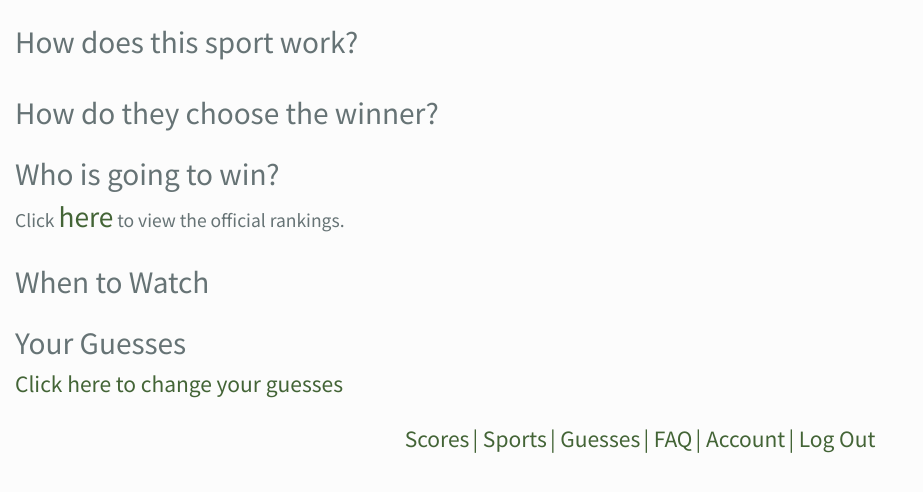
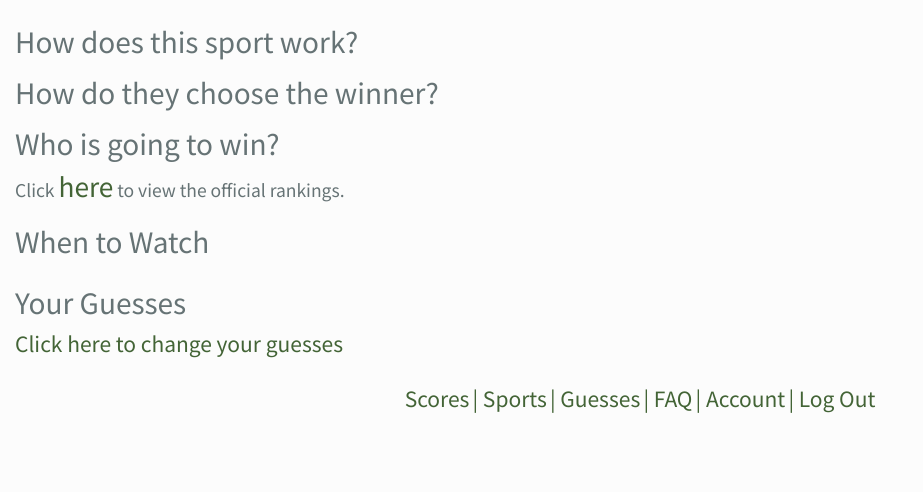
Before and after one commit to BoggsParty/Olympics2021, a Django app: template pages/templates/pages/sport_detail.html in a window 1280 px wide. Shown: the part 127-619 px from the top of the page, without its empty margins (0-923 px from the left). Run offline with Django 3.2, Linux system fonts and the light colour scheme; the template is opened without the code that fills it, so the values that code supplies are empty; some libraries are stand-ins or nearby versions.

Commit message:
updated sport detail template

```diff
--- a/mysite/urls.py
+++ b/mysite/urls.py
@@ -25,4 +25,5 @@ urlpatterns = [
     path('accounts/', include('django.contrib.auth.urls')),
     url(r'^', include('pages.urls')),
     url(r'^', include('participants.urls')),
+
 ] + static(settings.MEDIA_URL, document_root=settings.MEDIA_ROOT)
--- a/pages/templates/pages/sport_detail.html
+++ b/pages/templates/pages/sport_detail.html
@@ -15,37 +15,21 @@
 <div class="container-fluid">
     <div class="row">
         <div class="col-sm-6">
-            <h2 class="header">How does this sport work?</h2>
-        </div>
-    </div>
-    <div class="row">
-        <div class="col-sm-6">
+			<h2 class="header">How does this sport work?</h2>
             <p>{{sport.sport_description | safe}}</p>
+			<h2 class="header">How do they choose the winner?</h2>
+            <p>{{sport.scoring | safe}}</p>
+			<h2 class="header">Who is going to win?</h2>
+            <p>{{sport.favorite | safe}}</p>
+            <p>Click <a href="{{sport.rankings_url}}">here</a> to view the official rankings.</p>
+			<h2 class="header">When to Watch</h2>
+            <p>{{sport.competition_dates | safe}}</p>
         </div>
         <div class="col-sm-6">
             {% for images in images %}
                 <img class="img-responsive" src="/media/{{images.image}}" alt="{{images.alt}}">
                 <p class="subscript">Provided under creative commons license by <a href="{{images.image_source}}" class="subscript">{{images.image_attribute}}</a>.</p>
             {% endfor %}
-        </div>
-    </div>
-    <div class="row">
-        <div class="col-sm-12">
-            <h2 class="header">How do they choose the winner?</h2>
-            <p>{{sport.scoring | safe}}</p>
-        </div>
-    </div>
-    <div class="row">
-        <div class="col-sm-12">
-            <h2 class="header">Who is going to win?</h2>
-            <p>{{sport.favorite | safe}}</p>
-            <p>Click <a href="{{sport.rankings_url}}">here</a> to view the official rankings.</p>
-        </div>
-    </div>
-    <div class="row">
-        <div class="col-sm-6">
-            <h2 class="header">When to Watch</h2>
-            <p>{{sport.competition_dates | safe}}</p>
         </div>
     </div>
 </div>
--- a/pages/urls.py
+++ b/pages/urls.py
@@ -1,4 +1,5 @@
 from django.conf.urls import include, url
+from django.conf.urls import handler404, handler500
 from . import views
 from django.views.generic.edit import CreateView
 from django.contrib.auth.forms import UserCreationForm
--- a/pages/views.py
+++ b/pages/views.py
@@ -1,5 +1,7 @@
 from django.shortcuts import render, redirect, get_object_or_404, get_list_or_404, HttpResponseRedirect, render_to_response
 from django.contrib.auth.decorators import login_required
+from django.shortcuts import render_to_response
+from django.template import RequestContext
 from django.contrib.auth import logout
 from django.template import RequestContext
 from django.contrib.auth.models import User
```
